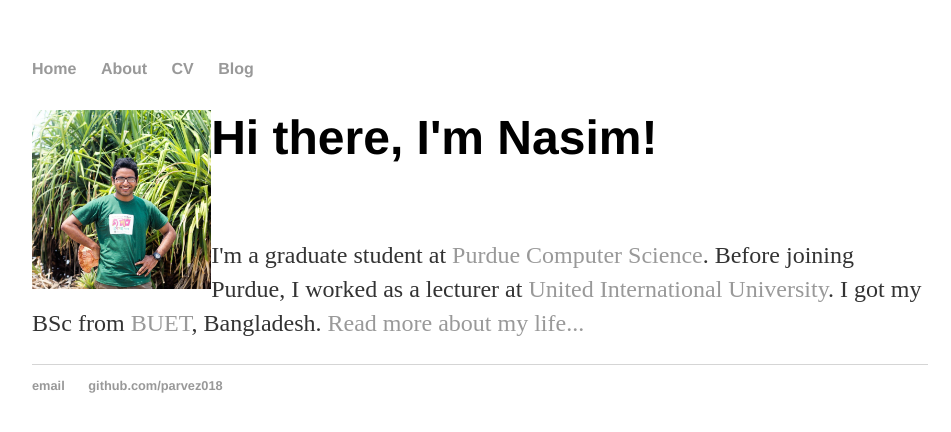
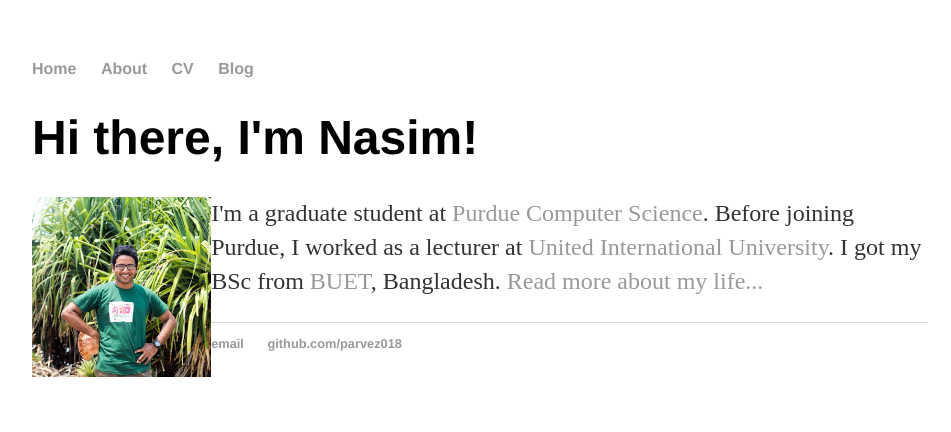
Before and after one commit to parvez018/parvez018.github.io, a Jekyll site: the page built from index.md, in a window 1280 px wide. Shown: the top 432 px of the page, without its empty margins (160-1111 px from the left). Built offline with Jekyll 4.4.1, drawn with Linux system fonts in a browser that asks for light colours.

Commit message:
Update index.md

```diff
--- a/index.md
+++ b/index.md
@@ -3,7 +3,8 @@ layout: default
 title: Nasim's Page
 ---
 <div class="blurb">
-	<img src="/images/profile.jpg" alt="Nasim's picture" style="width:20%;height:auto;" align="left"/> <h1>Hi there, I'm Nasim!</h1>  <br>
+	<h1>Hi there, I'm Nasim!</h1>
+	<img src="/images/profile.jpg" alt="Nasim's picture" style="width:20%;height:auto;" align="left"/>
 
-  <p>I'm a graduate student at <a href="https://www.cs.purdue.edu/">Purdue Computer Science</a>. Before joining Purdue, I worked as a lecturer at <a href="http://www.uiu.ac.bd/">United International University</a>. I got my BSc from <a href="https://www.buet.ac.bd/web/">BUET</a>, Bangladesh. <a href="/about">Read more about my life...</a></p>
+  <p style="padding-left:5%">I'm a graduate student at <a href="https://www.cs.purdue.edu/">Purdue Computer Science</a>. Before joining Purdue, I worked as a lecturer at <a href="http://www.uiu.ac.bd/">United International University</a>. I got my BSc from <a href="https://www.buet.ac.bd/web/">BUET</a>, Bangladesh. <a href="/about">Read more about my life...</a></p>
 </div>
```
